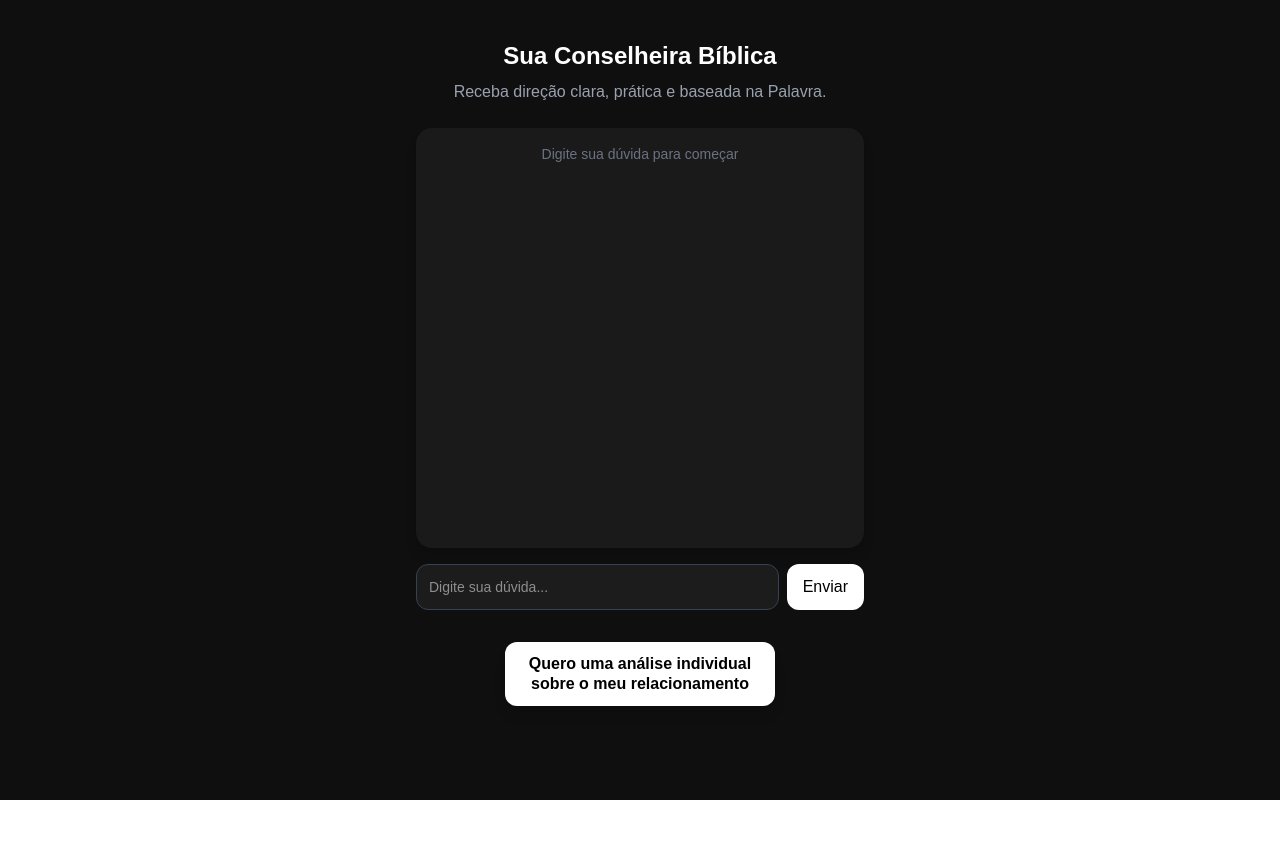
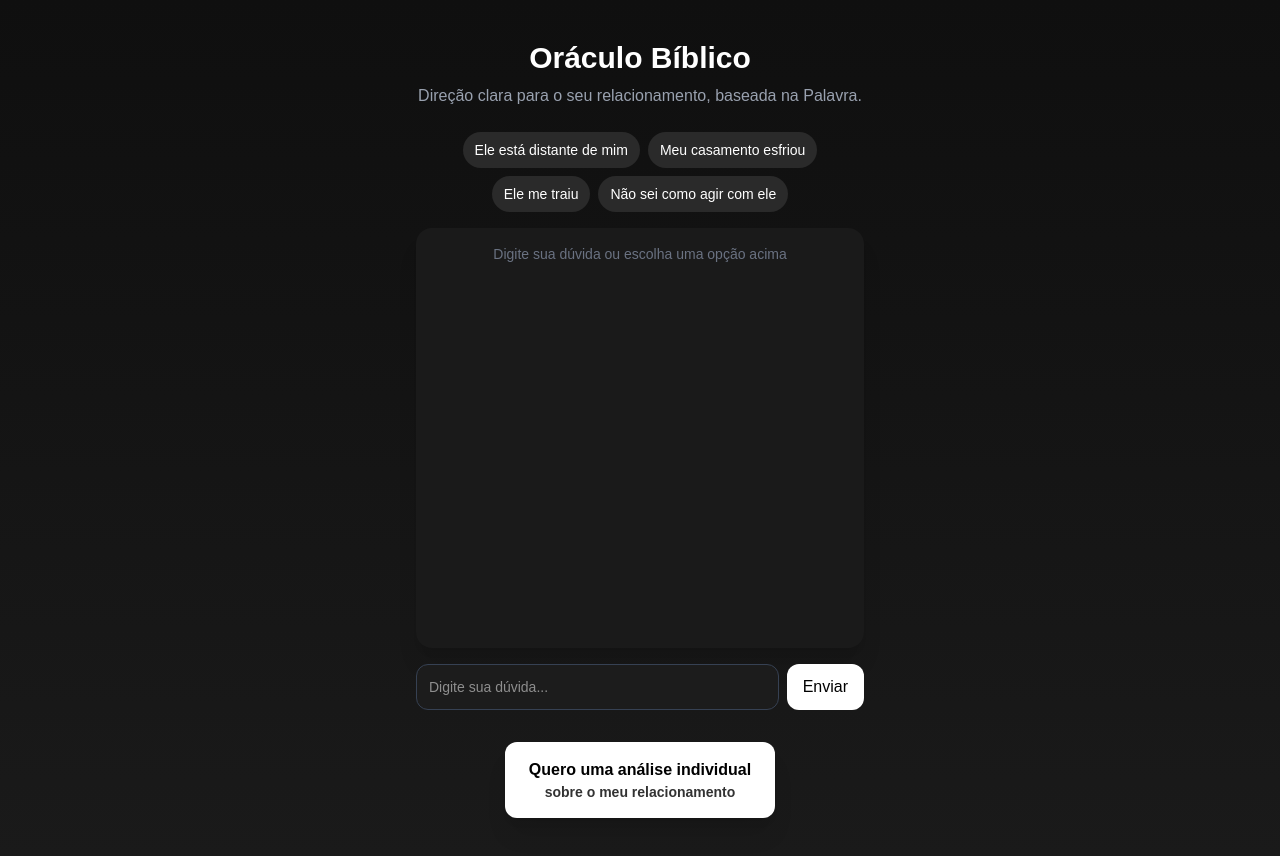
Before and after one commit to institutovivavitale-sketch/conselheira-biblica, a Next.js app: page / in a window 1280 px wide. Before the commit the page ends 800 px from the top, so only its background shows below. Built offline with nearby package versions, Linux system fonts and the light colour scheme.

Commit message:
versao premium interface

```diff
--- a/app/page.js
+++ b/app/page.js
@@ -8,39 +8,69 @@ export default function Home() {
   const [respostas, setRespostas] = useState([]);
   const router = useRouter();
 
-  const enviarMensagem = () => {
-    if (!mensagem) return;
+  const perguntasRapidas = [
+    "Ele está distante de mim",
+    "Meu casamento esfriou",
+    "Ele me traiu",
+    "Não sei como agir com ele"
+  ];
+
+  const enviarMensagem = (texto) => {
+    const msg = texto || mensagem;
+    if (!msg) return;
 
     const novaPergunta = {
       tipo: "pergunta",
-      texto: mensagem,
+      texto: msg,
     };
 
-    const respostaFake = {
+    let respostaTexto =
+      "Entenda isso primeiro: você não precisa agir no impulso.\n\nO que a Bíblia mostra: existe sabedoria em agir com calma.\n\nO que fazer agora:\n1. Pare de reagir emocionalmente\n2. Observe o comportamento dele\n3. Ajuste sua postura\n\nCuidado: insistir só afasta.\n\nFaça isso hoje: fique em silêncio e observe.";
+
+    // alerta inteligente
+    if (respostas.length >= 4) {
+      respostaTexto =
+        "Eu posso continuar te respondendo, mas nesse momento isso não vai mudar sua situação.\n\nO que vai gerar resultado é aplicar o que já foi direcionado.\n\nEscolha uma das orientações anteriores e coloque em prática hoje.";
+    }
+
+    const resposta = {
       tipo: "resposta",
-      texto:
-        "Entenda isso primeiro: você não precisa agir no impulso.\n\nO que a Bíblia mostra: existe sabedoria em agir com calma e direção.\n\nO que fazer agora:\n1. Pare de reagir no calor da emoção\n2. Observe o comportamento dele\n3. Ajuste sua postura\n\nCuidado: insistir ou pressionar só afasta mais.\n\nFaça isso hoje: fique em silêncio estratégico e observe.",
+      texto: respostaTexto,
     };
 
-    setRespostas([...respostas, novaPergunta, respostaFake]);
+    setRespostas([...respostas, novaPergunta, resposta]);
     setMensagem("");
   };
 
   return (
-    <main className="min-h-screen bg-[#0f0f0f] text-white flex flex-col items-center px-4 py-10">
+    <main className="min-h-screen bg-gradient-to-b from-[#0f0f0f] to-[#1a1a1a] text-white flex flex-col items-center px-4 py-10">
 
-      <h1 className="text-2xl font-semibold mb-2 text-center">
-        Sua Conselheira Bíblica
+      <h1 className="text-3xl font-semibold mb-2 text-center">
+        Oráculo Bíblico
       </h1>
 
       <p className="text-gray-400 text-center mb-6 max-w-md">
-        Receba direção clara, prática e baseada na Palavra.
+        Direção clara para o seu relacionamento, baseada na Palavra.
       </p>
 
-      <div className="w-full max-w-md bg-[#1a1a1a] rounded-2xl p-4 h-[420px] overflow-y-auto mb-4 shadow-lg">
+      {/* Sugestões */}
+      <div className="flex flex-wrap gap-2 mb-4 max-w-md justify-center">
+        {perguntasRapidas.map((p, i) => (
+          <button
+            key={i}
+            onClick={() => enviarMensagem(p)}
+            className="bg-[#2a2a2a] text-sm px-3 py-2 rounded-full hover:bg-[#3a3a3a]"
+          >
+            {p}
+          </button>
+        ))}
+      </div>
+
+      {/* Chat */}
+      <div className="w-full max-w-md bg-[#1a1a1a] rounded-2xl p-4 h-[420px] overflow-y-auto mb-4 shadow-xl">
         {respostas.length === 0 && (
           <p className="text-gray-500 text-sm text-center">
-            Digite sua dúvida para começar
+            Digite sua dúvida ou escolha uma opção acima
           </p>
         )}
 
@@ -64,6 +94,7 @@ export default function Home() {
         ))}
       </div>
 
+      {/* Input */}
       <div className="w-full max-w-md flex gap-2">
         <input
           value={mensagem}
@@ -73,20 +104,25 @@ export default function Home() {
         />
 
         <button
-          onClick={enviarMensagem}
+          onClick={() => enviarMensagem()}
           className="bg-white text-black px-4 rounded-xl font-medium"
         >
           Enviar
         </button>
       </div>
 
+      {/* Botão premium */}
       <button
-  onClick={() => router.push("/analise")}
-  className="mt-8 bg-white text-black px-6 py-3 rounded-xl font-semibold shadow-lg hover:scale-105 transition text-center leading-tight"
->
-  <span className="block">Quero uma análise individual</span>
-  <span className="block">sobre o meu relacionamento</span>
-</button>
+        onClick={() => router.push("/analise")}
+        className="mt-8 bg-white text-black px-6 py-4 rounded-xl font-semibold shadow-xl hover:scale-105 transition text-center leading-tight"
+      >
+        <span className="block text-base">
+          Quero uma análise individual
+        </span>
+        <span className="block text-sm opacity-80">
+          sobre o meu relacionamento
+        </span>
+      </button>
 
     </main>
   );
```
